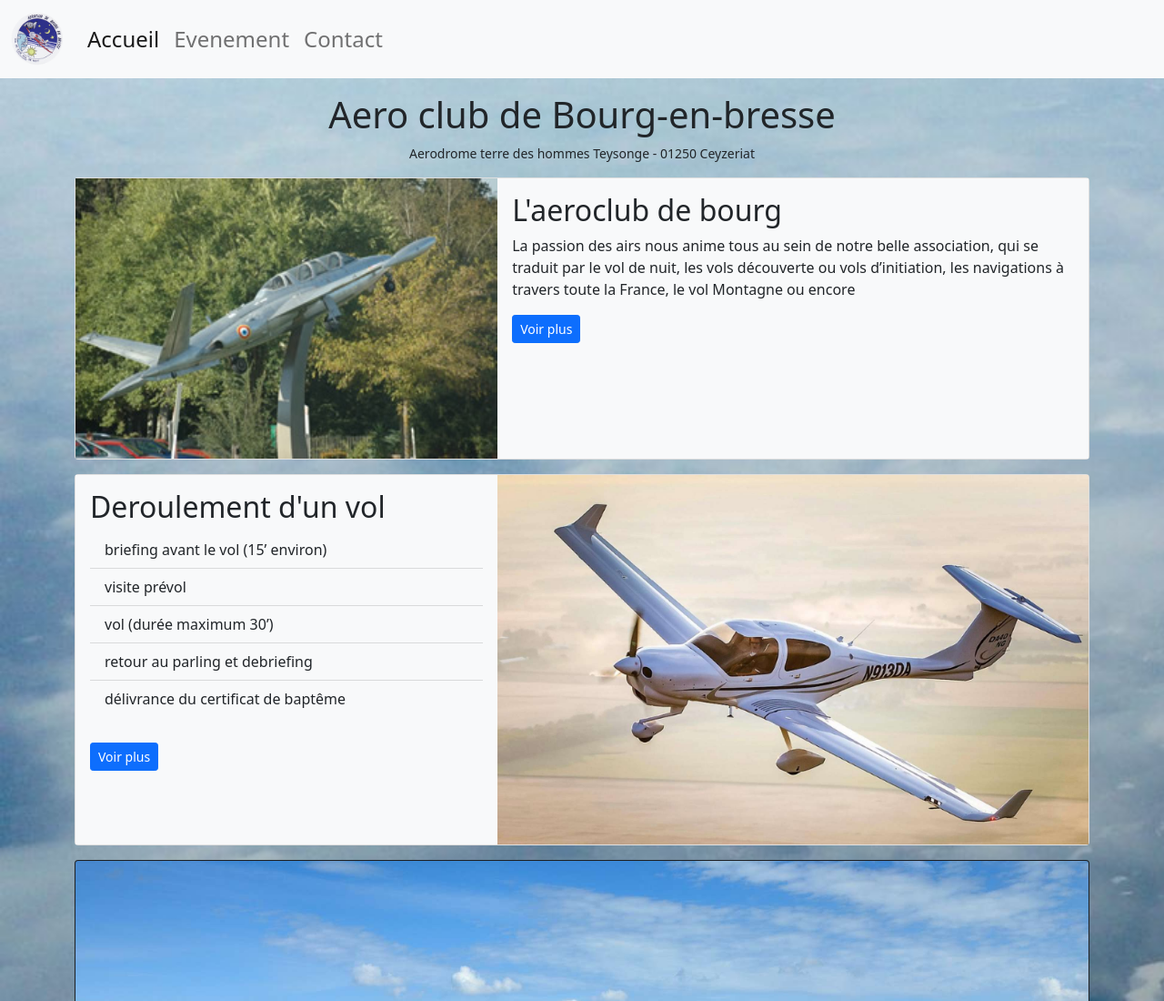
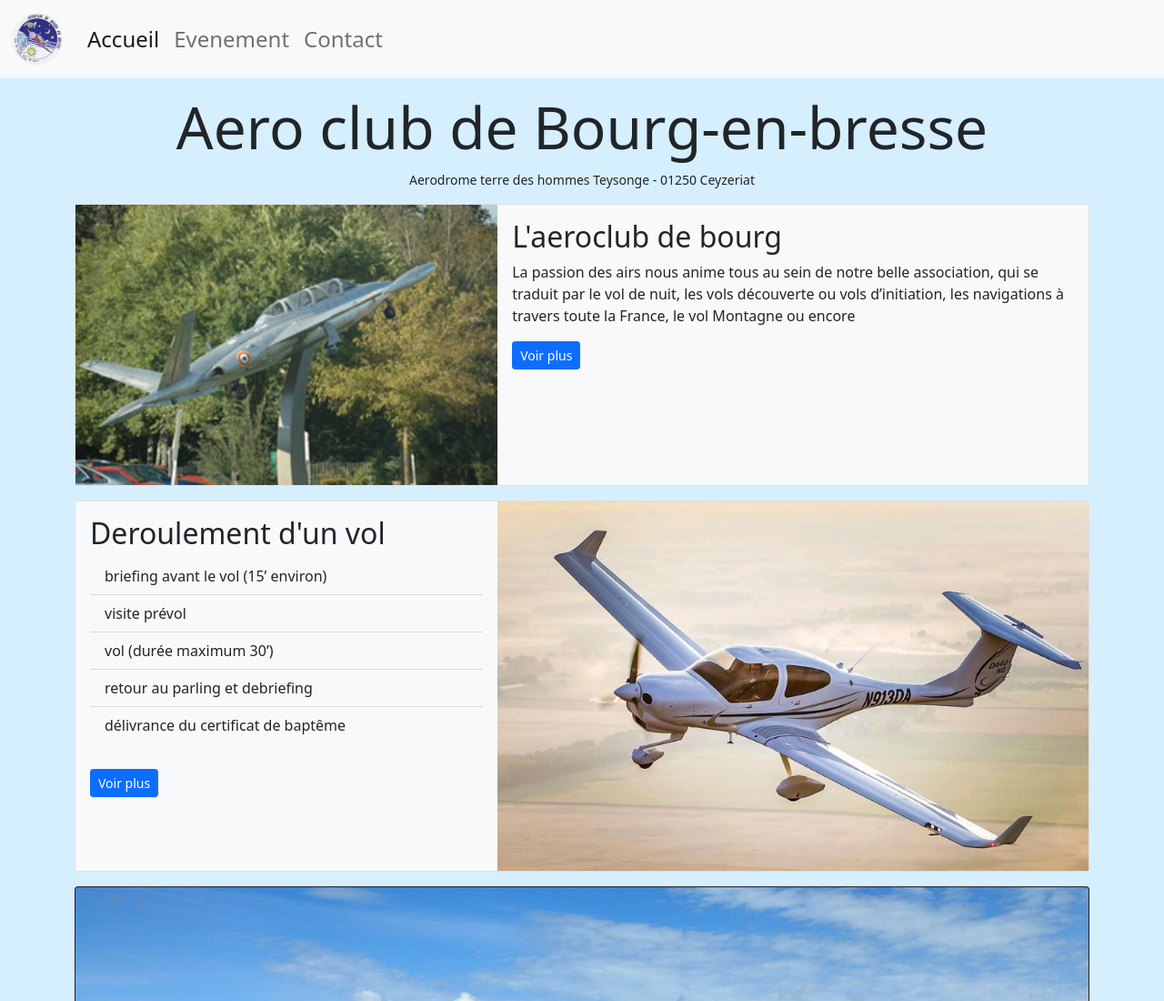
Before and after one commit to qperrin/eval1-qperrin, a plain HTML site: page home.html in a window 1280 px wide. Shown: the top 1100 px of the page at 91% size. Drawn offline with nearby package versions, Linux system fonts and the light colour scheme.

Commit message:
Modification du background

```diff
--- a/assets/css/style.scss
+++ b/assets/css/style.scss
@@ -4,7 +4,9 @@
 }
 
 body {
-  background-image: url("../img/background.jpg");
-  background-repeat: no-repeat;
-  background-size: cover;
+  background-color: #d6efff !important;
 }
+
+.title {
+  font-size: 4em;
+}
--- a/home.html
+++ b/home.html
@@ -47,7 +47,7 @@
 	</header>
 	<main class="container">
 		<div class="text-center">
-			<h1 class="pt-3">Aero club de Bourg-en-bresse</h1>
+			<h1 class="pt-3 title">Aero club de Bourg-en-bresse</h1>
 			<p class="small">
 				Aerodrome terre des hommes Teysonge - 01250 Ceyzeriat
 			</p>
```
Also changed, not shown: contact.html (+1 -1 lines), assets/css/style.css, assets/img/background.jpg (deleted).
